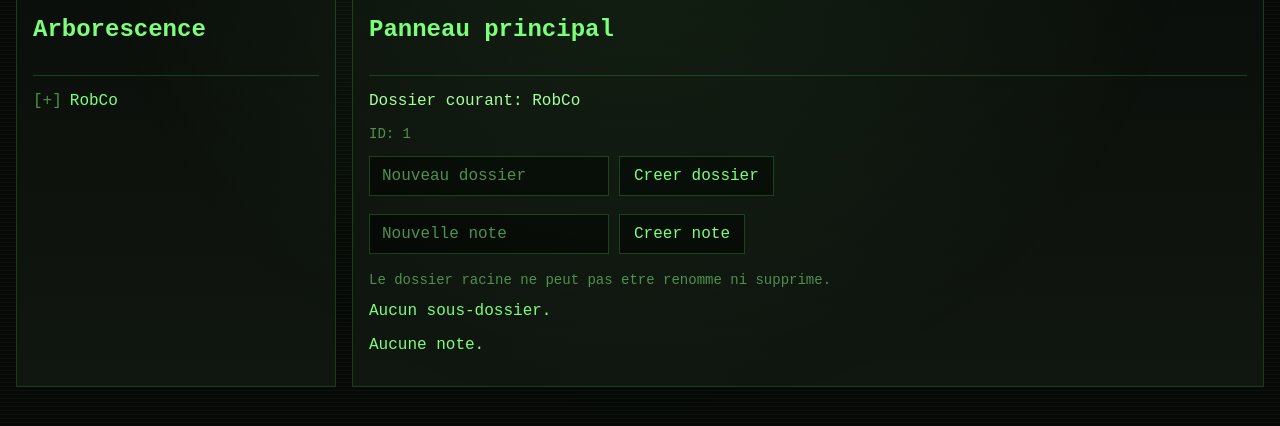
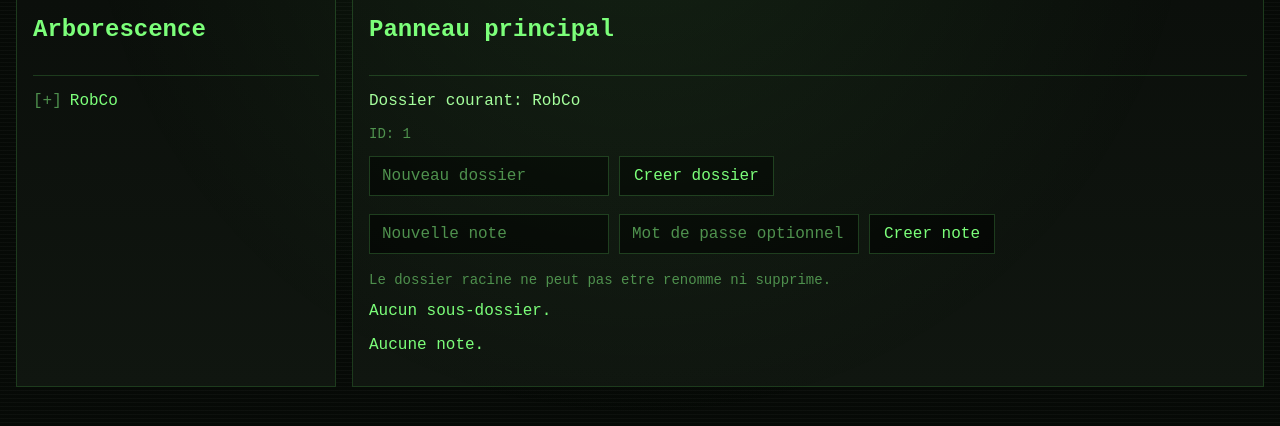
Before and after one commit to tokyoboyvs/RobCo-Vault, a Flask app: page /?folder_id=1 in a window 1280 px wide. Shown: the part 138-564 px from the top of the page. Run offline with Flask 3, Linux system fonts and the light colour scheme; data comes from the database, SQL or seed files in the repository; data that the repository does not hold is empty.

Commit message:
feat(notes): add password-protected note creation (v0.14.0)
- hash note passwords at creation time
- extend the note creation form with an optional password
- surface protected notes in the folder detail list

```diff
--- a/app/repositories/notes.py
+++ b/app/repositories/notes.py
@@ -1,4 +1,5 @@
 from app.db import get_db
+from werkzeug.security import generate_password_hash
 
 
 def list_notes_by_folder(folder_id):
@@ -27,14 +28,15 @@ def get_note_by_id(note_id):
     ).fetchone()
 
 
-def create_note(name, folder_id, content='', password_hash=None):
+def create_note(name, folder_id, content='', password=None):
     db = get_db()
+    password_hash = generate_password_hash(password) if password else None
     cursor = db.execute(
         '''
-        INSERT INTO notes(name, content, password_hash, folder_id)
+        INSERT INTO notes (name, content, password_hash, folder_id)
         VALUES (?, ?, ?, ?)
         ''',
-        (name, content, password_hash, folder_id)
+        (name, content, password_hash, folder_id),
     )
     db.commit()
     return cursor.lastrowid
--- a/app/routes/pages.py
+++ b/app/routes/pages.py
@@ -107,6 +107,7 @@ def delete_folder_action():
 def create_note_action():
     folder_id = request.form.get('folder_id', type=int)
     name = request.form.get('name', '', type=str).strip()
+    password = request.form.get('password', '', type=str).strip()
 
     if not folder_id:
         return redirect(url_for('pages.index'))
@@ -119,7 +120,8 @@ def create_note_action():
     if not name:
         return redirect(url_for('pages.index', folder_id=folder_id))
 
-    create_note(name=name, folder_id=folder_id)
+    create_note(name=name, folder_id=folder_id, password=password or None,)
+
     return redirect(url_for('pages.index', folder_id=folder_id))
 
 
--- a/app/templates/index.html
+++ b/app/templates/index.html
@@ -66,6 +66,8 @@
           <input type="hidden" name="folder_id" value="{{ current_folder.id }}" />
           <label class="sr-only" for="note-name">Nom de la note</label>
           <input id="note-name" class="text-input" type="text" name="name" placeholder="Nouvelle note" maxlength="120" required />
+          <label class="sr-only" for="note-password">Mot de passe de la note</label>
+          <input id="note-password" class="text-input" type="password" name="password" placeholder="Mot de passe optionnel" maxlength="120" />
           <button class="action-button" type="submit">Creer note</button>
         </form>
         {% if not current_folder.is_root %}
@@ -95,7 +97,7 @@
         <h3>Notes</h3>
         <ul>
           {% for note in current_folder.notes %}
-          <li>{{ note.name }} (id: {{ note.id }})</li>
+          <li>{{ note.name }} (id: {{ note.id }}) {% if note.password_hash %} [protegee] {% endif %}</li>
           {% endfor %}
         </ul>
         {% else %}
```
